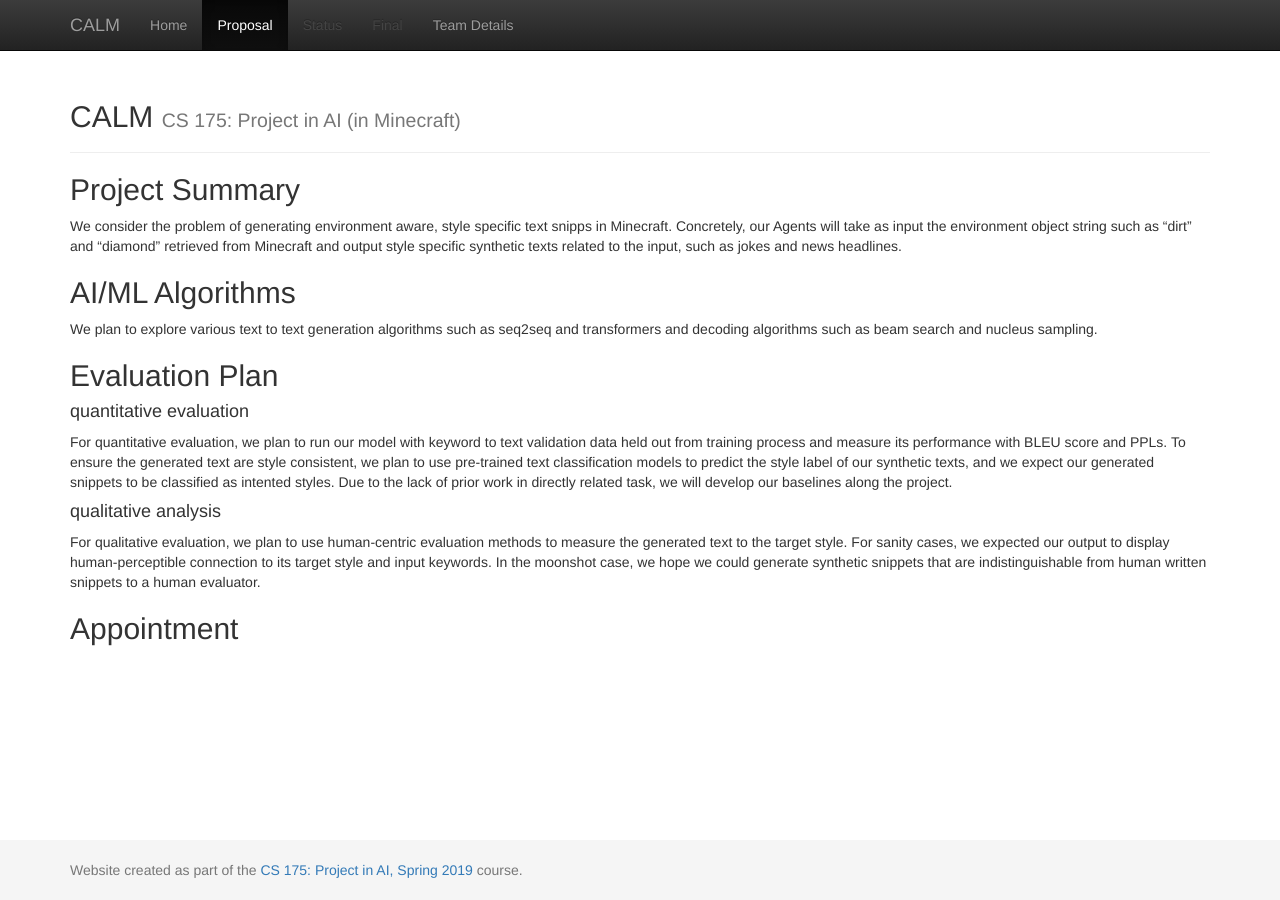
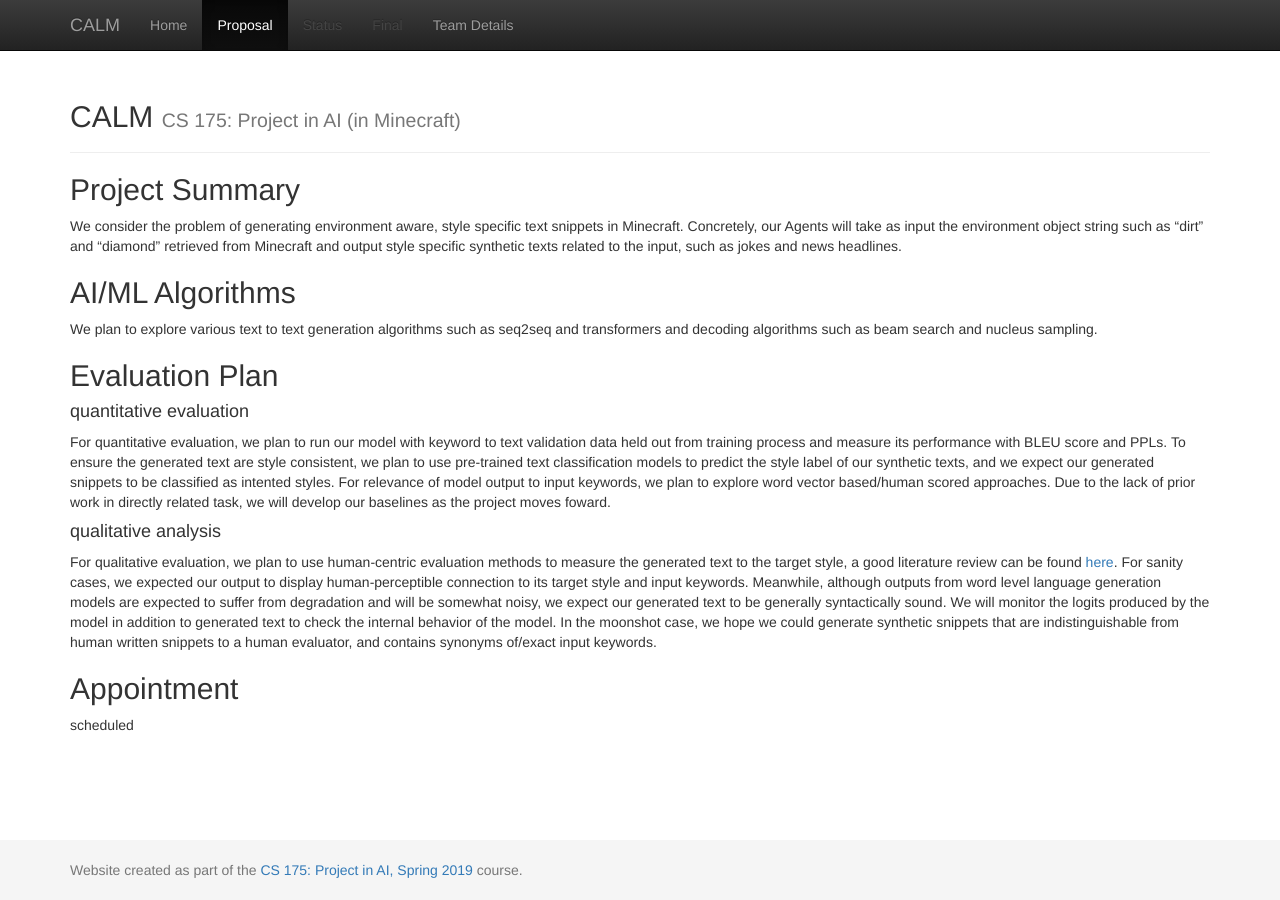
Before and after one commit to bihaox/CALM, a Jekyll site: the page built from docs/proposal.md, in a window 1280 px wide. Built offline with Jekyll 4.4.1, drawn with Linux system fonts in a browser that asks for light colours.

Commit message:
Update proposal.md

```diff
--- a/docs/proposal.md
+++ b/docs/proposal.md
@@ -4,7 +4,7 @@ title: Proposal
 ---
 ## Project Summary
 
-We consider the problem of generating environment aware, style specific text snipps in Minecraft. Concretely, our Agents will take as input
+We consider the problem of generating environment aware, style specific text snippets in Minecraft. Concretely, our Agents will take as input
 the environment object string such as "dirt" and "diamond" retrieved from Minecraft and output style specific synthetic texts related to
 the input, such as jokes and news headlines.
 
@@ -20,13 +20,15 @@ such as beam search and nucleus sampling.
 
 For quantitative evaluation, we plan to run our model with keyword to text validation data held out from training process and measure its performance with BLEU score and
 PPLs. To ensure the generated text are style consistent, we plan to use pre-trained text classification models to predict the style label of
-our synthetic texts, and we expect our generated snippets to be classified as intented styles. Due to the lack of prior work in directly related
-task, we will develop our baselines along the project.
+our synthetic texts, and we expect our generated snippets to be classified as intented styles. For relevance of model output to input keywords, we plan to explore word vector based/human scored approaches. Due to the lack of prior work in directly related task, we will develop our baselines as the project moves foward.
 
 #### qualitative analysis
 
-For qualitative evaluation, we plan to use human-centric evaluation methods to measure the generated text to the target style. For sanity cases,
-we expected our output to display human-perceptible connection to its target style and input keywords. In the moonshot case, we hope we could generate
-synthetic snippets that are indistinguishable from human written snippets to a human evaluator.
+For qualitative evaluation, we plan to use human-centric evaluation methods to measure the generated text to the target style, a good literature review can be found [here](https://arxiv.org/abs/2006.14799). For sanity cases, we expected our output to display human-perceptible connection to its target style and input keywords. Meanwhile, although outputs from word level language generation models
+are expected to suffer from degradation and will be somewhat noisy, we expect our generated text to be generally syntactically sound. We will monitor the logits produced by the
+model in addition to generated text to check the internal behavior of the model.
+In the moonshot case, we hope we could generate synthetic snippets that are indistinguishable from human written snippets to a human evaluator, and contains synonyms of/exact input keywords.
 
 ## Appointment
+
+scheduled
```
